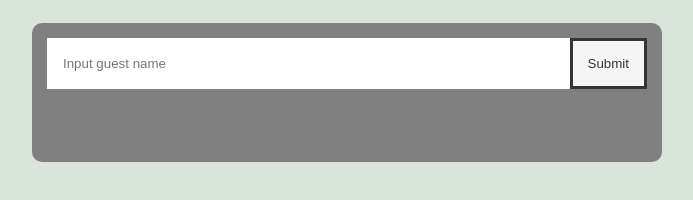
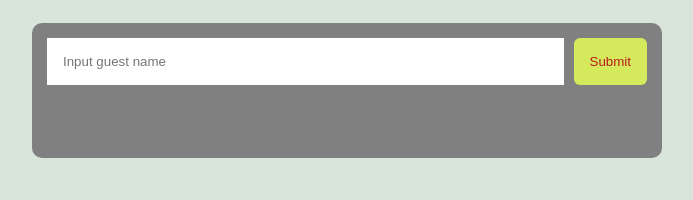
Before and after one commit to JamesKamau-5773/code-challange-2, a plain HTML site: page index.html in a window 1280 px wide. Shown: the whole page, without its empty margins (293-986 px from the left). Drawn offline with Linux system fonts and the light colour scheme.

Commit message:
add css styling to submit button

```diff
--- a/styling.css
+++ b/styling.css
@@ -25,15 +25,24 @@ body{
 }
 
 button{
-  padding:15px;
-  background: whitesmoke;
-  color: rgb(53, 51, 51);
-  border: solid;
+  padding: 0.5rem 1rem;
+  background-color: #d4e95c ;
+  color: #b91c1c;
+  border: none;
+  border-radius: 6px;
   cursor: pointer;
+  font-weight: 500;
+  display: flex;
+  align-items: center;
+  gap: 0.5rem;
+  transition: all 0.2s;
+  margin-left: 10px;
+  transition: background-color 0.2s;
 }
 
 button:hover{
-  background: #218838;
+  background: rgb(241, 241, 35);
+  box-shadow: 0 2px 4px rgba(185, 28, 28, 0.1);
   transition: background-color 0.2s;
 }
 
```
